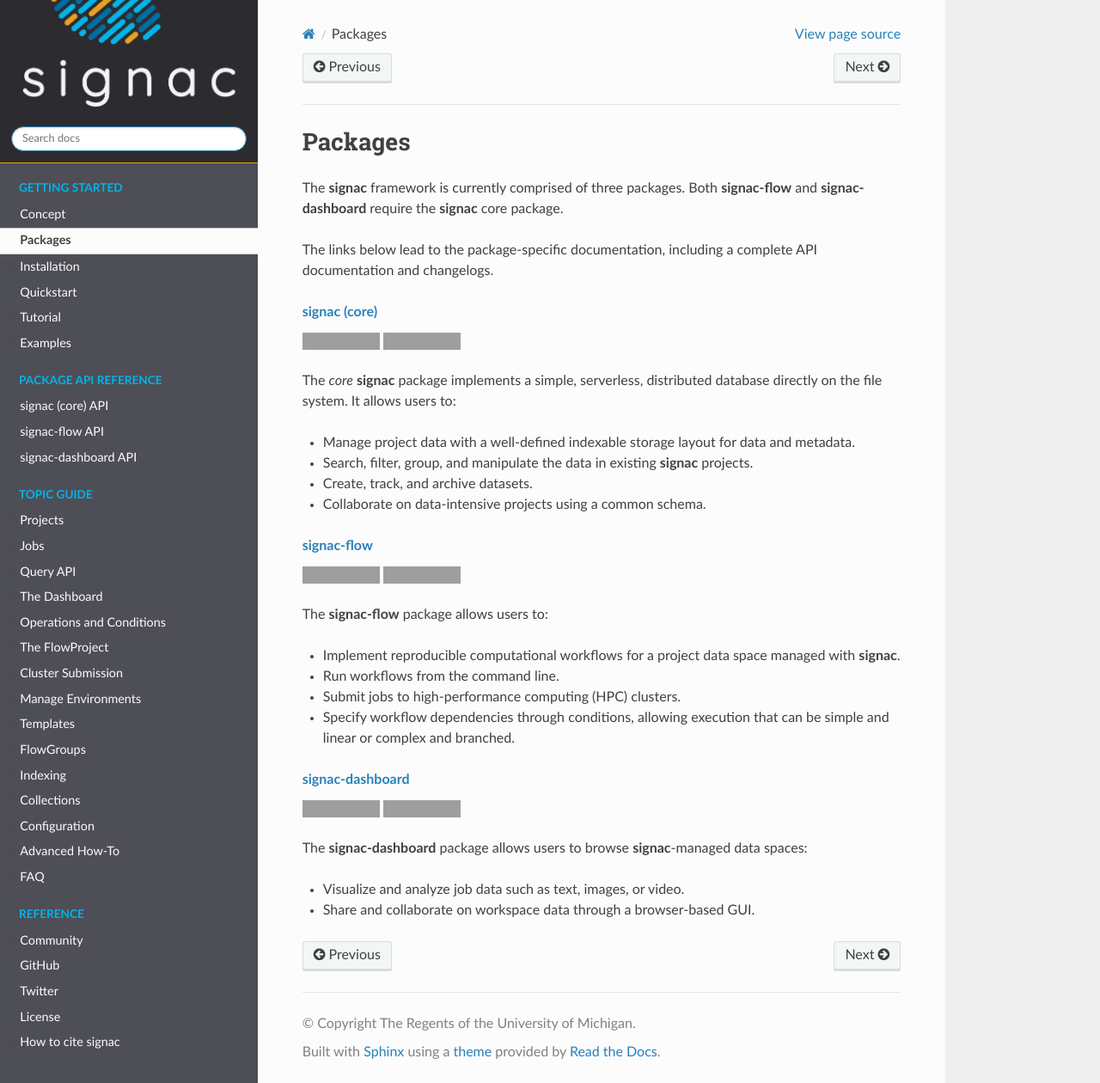
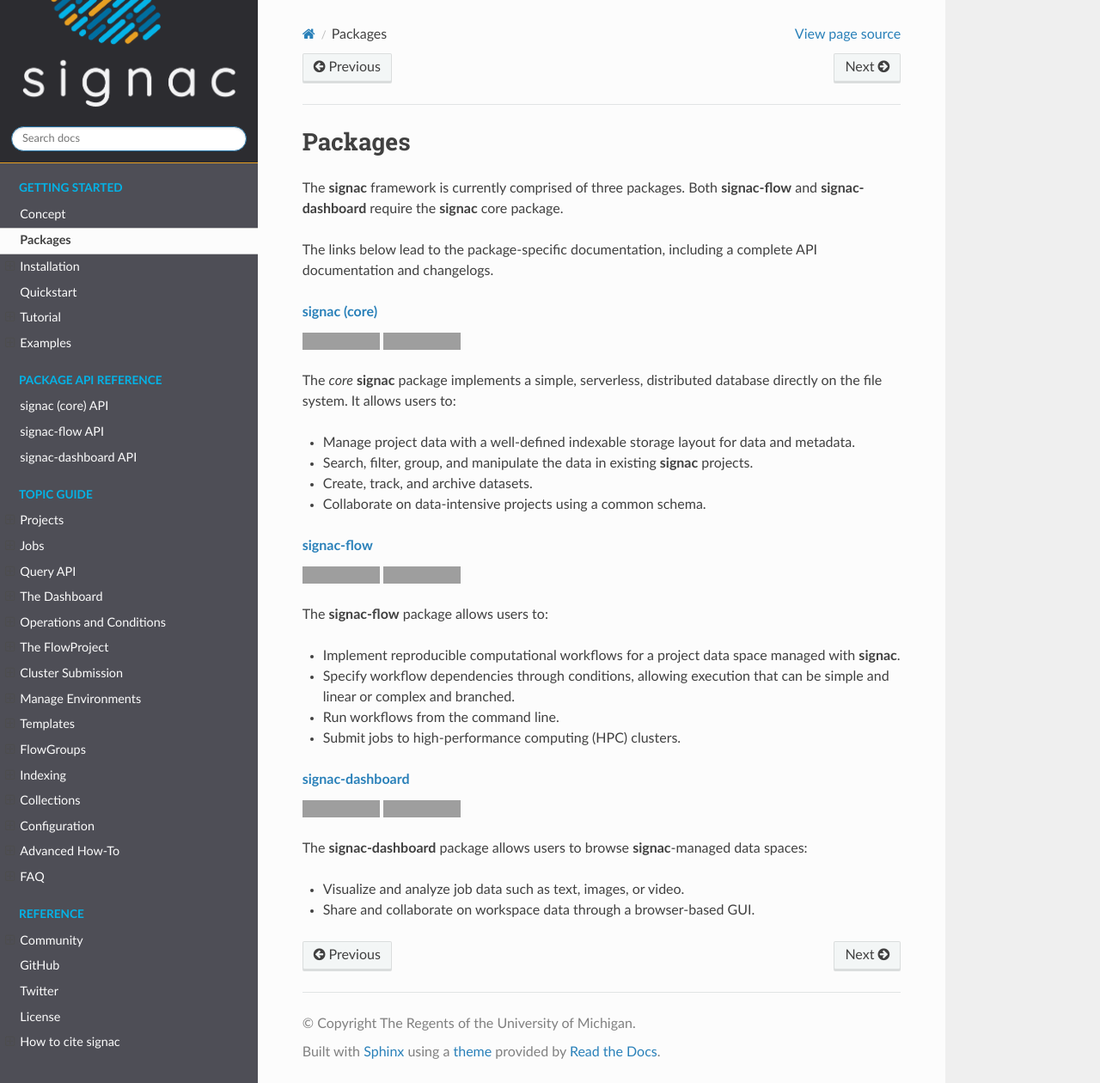
Before and after one commit to glotzerlab/signac-docs, a Sphinx documentation site: the page built from docs/source/packages.rst, in a window 1280 px wide and 1260 px high. Shown: the whole window at 86% size. Built offline with Sphinx 7.4.7 and the Read the Docs theme 2.0.0, drawn with Linux system fonts in a browser that asks for light colours; grey boxes are pictures that could not be loaded.

```diff
--- a/docs/source/packages.rst
+++ b/docs/source/packages.rst
@@ -39,9 +39,9 @@ It allows users to:
 The **signac-flow** package allows users to:
 
 - Implement reproducible computational workflows for a project data space managed with **signac**.
+- Specify workflow dependencies through conditions, allowing execution that can be simple and linear or complex and branched.
 - Run workflows from the command line.
 - Submit jobs to high-performance computing (HPC) clusters.
-- Specify workflow dependencies through conditions, allowing execution that can be simple and linear or complex and branched.
 
 .. rubric:: signac-dashboard_
 
```
